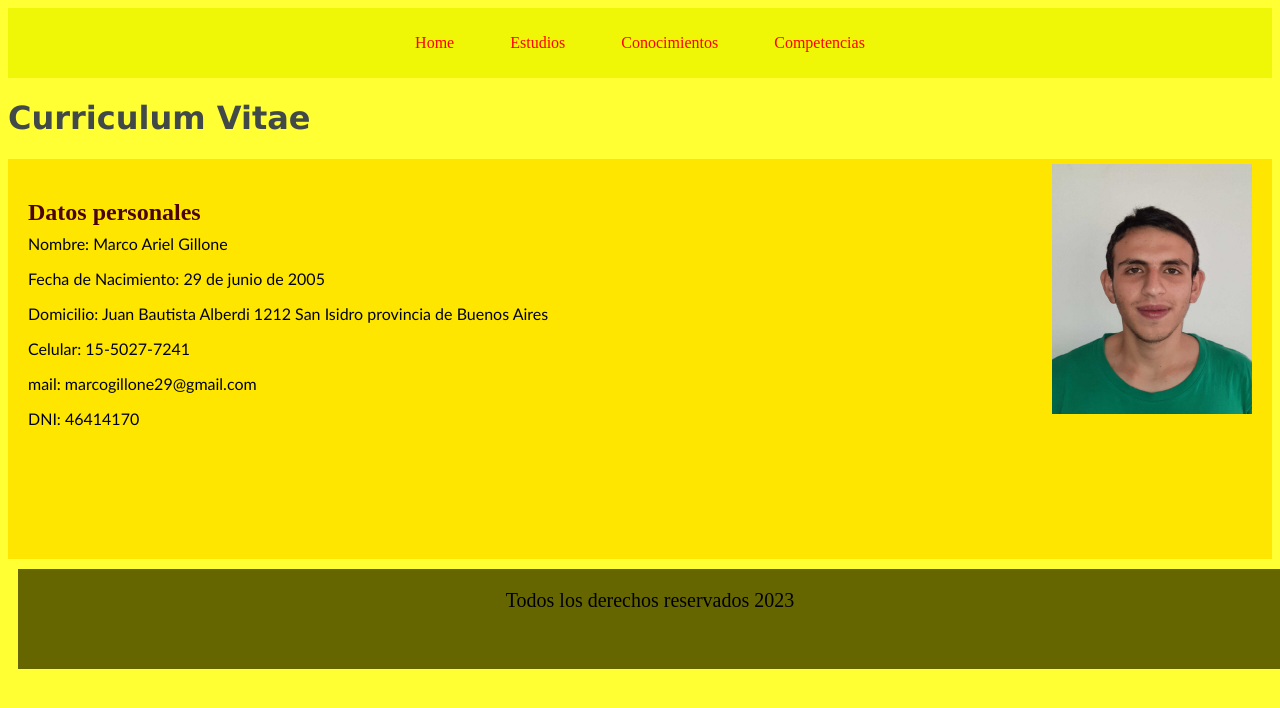
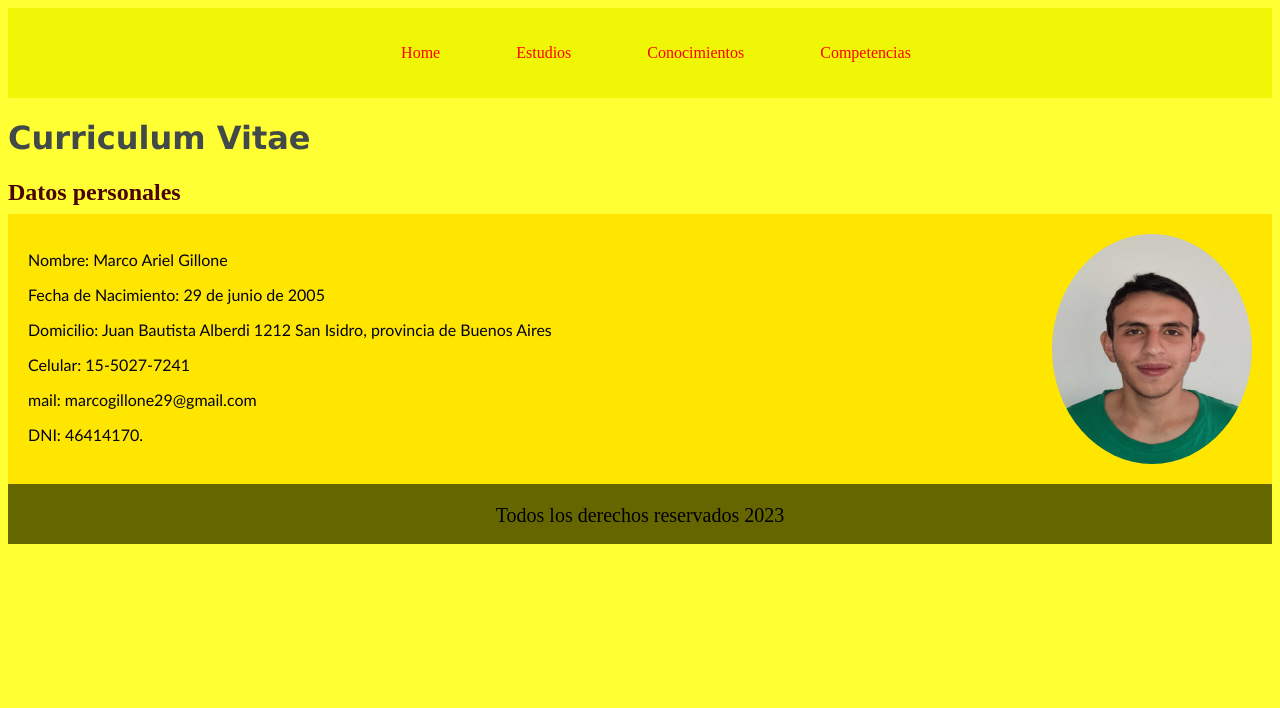
Before and after one commit to MarcoGillone/final, a plain HTML site: page index.html in a window 1280 px wide. Drawn offline with Linux system fonts and the light colour scheme.

Commit message:
versión88

```diff
--- a/estilos/estilos.css
+++ b/estilos/estilos.css
@@ -18,16 +18,14 @@ a{
     font-family: 'Gill Sans', 'Gill Sans MT', Calibri, 'Trebuchet MS', sans-serif;
     flex-wrap: wrap;
     top: 20px;
-
 }
 .foto{
-    height: 250px;
+    height: 230px;
     width: 200px;
     max-width: 100%;
     position: relative;
-    display: flex;
-    float: right ;
-    top: -15px;
+    border-radius: 50%;
+    float: right;
 
 
 
@@ -40,14 +38,16 @@ a{
 
 footer{
     width: 100%;
-    height: 100px;
+    height: 3em;
     left: 10px;
     top: 0px;
     background-color: rgb(102, 102, 0);
     text-align:center ;
     font-size: 20px;
     display: inline-block;
-    margin: 10px;
+    margin: auto;
+    bottom: 0;
+
 
 
 
@@ -60,13 +60,21 @@ footer{
     margin-block-end: 1em;
     margin-inline-start: 0px;
     margin-inline-end: 0px;
+    height: auto;
+    width: 100%;
 }
 .caja{
     background-color: rgb(255, 230, 0);
     width: 100%;
-    height: 400px;
+    height:auto;
     padding: 20px;
     box-sizing: border-box;
+    margin-left: auto;
+    float: left;
+
+
+
+
 
 
 }
@@ -87,40 +95,63 @@ header{
    .menu{
     background-color: rgb(239, 247, 6);
     display: flex;
-    flex-direction: row;
+    flex-direction: column;
     align-items: center;
     justify-content: center;
+    height: auto;
+    width: 100%;
 
 
    }
+   ul {
+    display: table-column;
+    justify-content: space-around;
+    margin-top: 0;
+    padding: 0;
+    list-style-type: disc;
+    margin-block-start: 1em;
+    margin-block-end: 1em;
+    margin-inline-start: 0px;
+    margin-inline-end: 0px;
+    padding-inline-start: 40px;
+    flex-direction: column;
+   }
+   li {
+    display: block;
+    margin: 10px;
+    list-style: none;
+    border-bottom: 1px ;
+    text-align: center;
+}
    .menu ul{
     list-style: none;
     margin: 0;
     padding: 0;
+    flex-direction: column;
+
    }
 
    .menu ul li{
     display:inline-block;
     padding: 10px;
+    flex-direction: column;
+
    }
    .menu ul li a{
     color: red;
     padding: 1em;
     text-decoration: none;
     display: flex;
+    flex-direction: column;
+    width: 100%;
    }
    .menu ul li a:hover{
     background-color: rgb(168, 26, 26) ;
    }
-   @media (max-width:600px) {
+   @media (max-width: 520px) {
     .menu {
       flex-direction: column;
       align-items: flex-start;
       justify-content: center;
     }
-    .foto{
-        height: 250px;
-        width: 200px;
-        max-width: 100%;
-    }
   }
--- a/index.html
+++ b/index.html
@@ -22,22 +22,22 @@
             </ul>
                 </div>
         </nav>
-        <h1 class="titulo">Curriculum Vitae</h1>
+        <h1 class="titulo">Curriculum Vitae</h1> <h2 class="subtitulos">Datos personales</h2>
     </header>
     <main>
 
 
 
+
+
     <div class="caja">
-        <img src="imagenes/imagen.jpg" alt="cara" class="foto">
-    <h2 class="subtitulos">Datos personales</h2>
+    <img src="imagenes/imagen.jpg" alt="cara" class="foto">
     <p class="textos">Nombre: Marco Ariel Gillone</p>
     <p class="textos">Fecha de Nacimiento: 29 de junio de 2005</p>
-    <p class="textos">Domicilio: Juan Bautista Alberdi 1212 San Isidro provincia de Buenos Aires</p>
+    <p class="textos">Domicilio: Juan Bautista Alberdi 1212 San Isidro, provincia de Buenos Aires</p>
     <p class="textos">Celular: 15-5027-7241</p>
     <p class="textos">mail: marcogillone29@gmail.com</p>
-    <p class="textos">DNI: 46414170</p>
-
+    <p class="textos">DNI: 46414170.</p>
 
 </div>
 </main>
```
Also changed, not shown: Competencias.html (+5 -5 lines), Conocimientos.html (+6 -5 lines), Estudios.html (+6 -5 lines).
